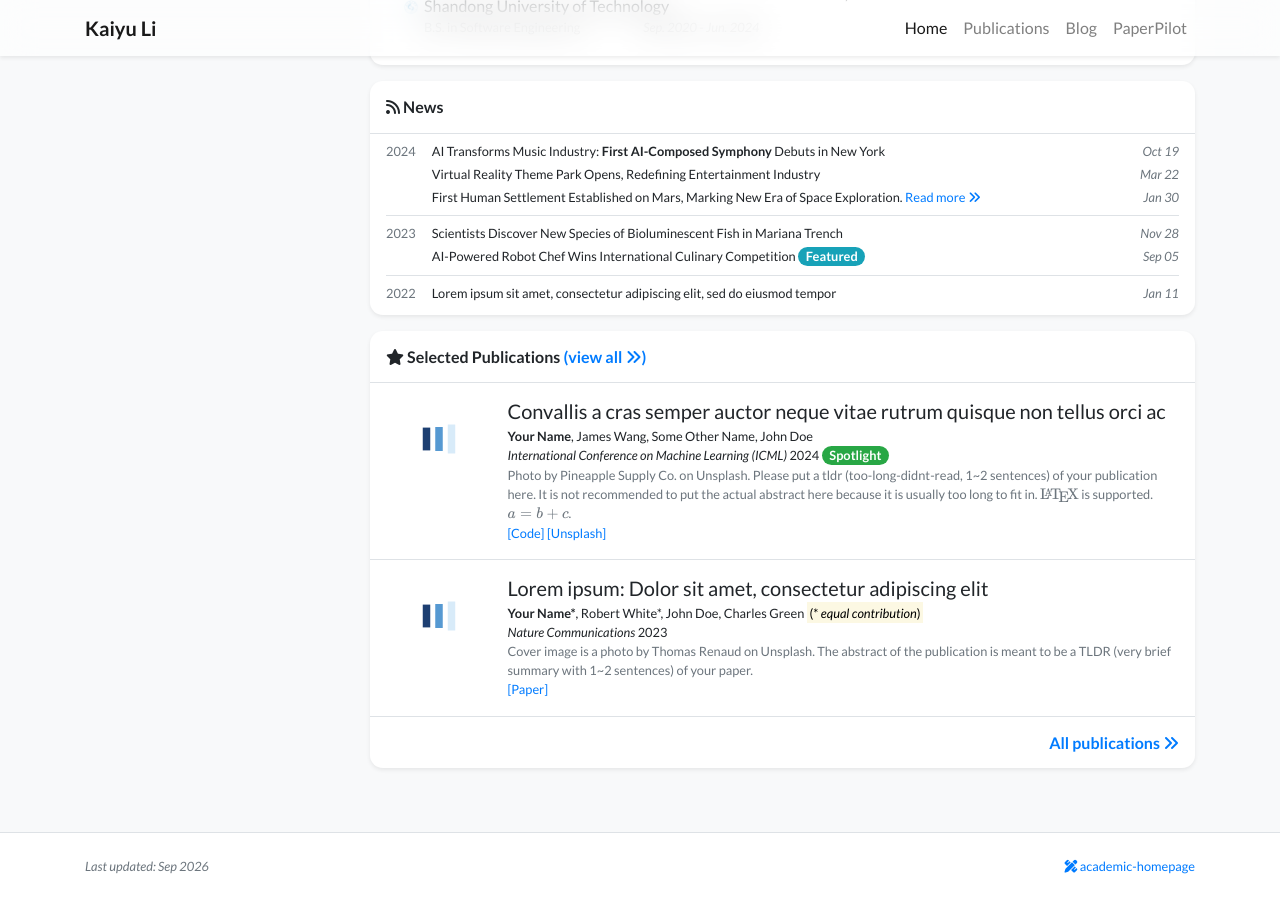
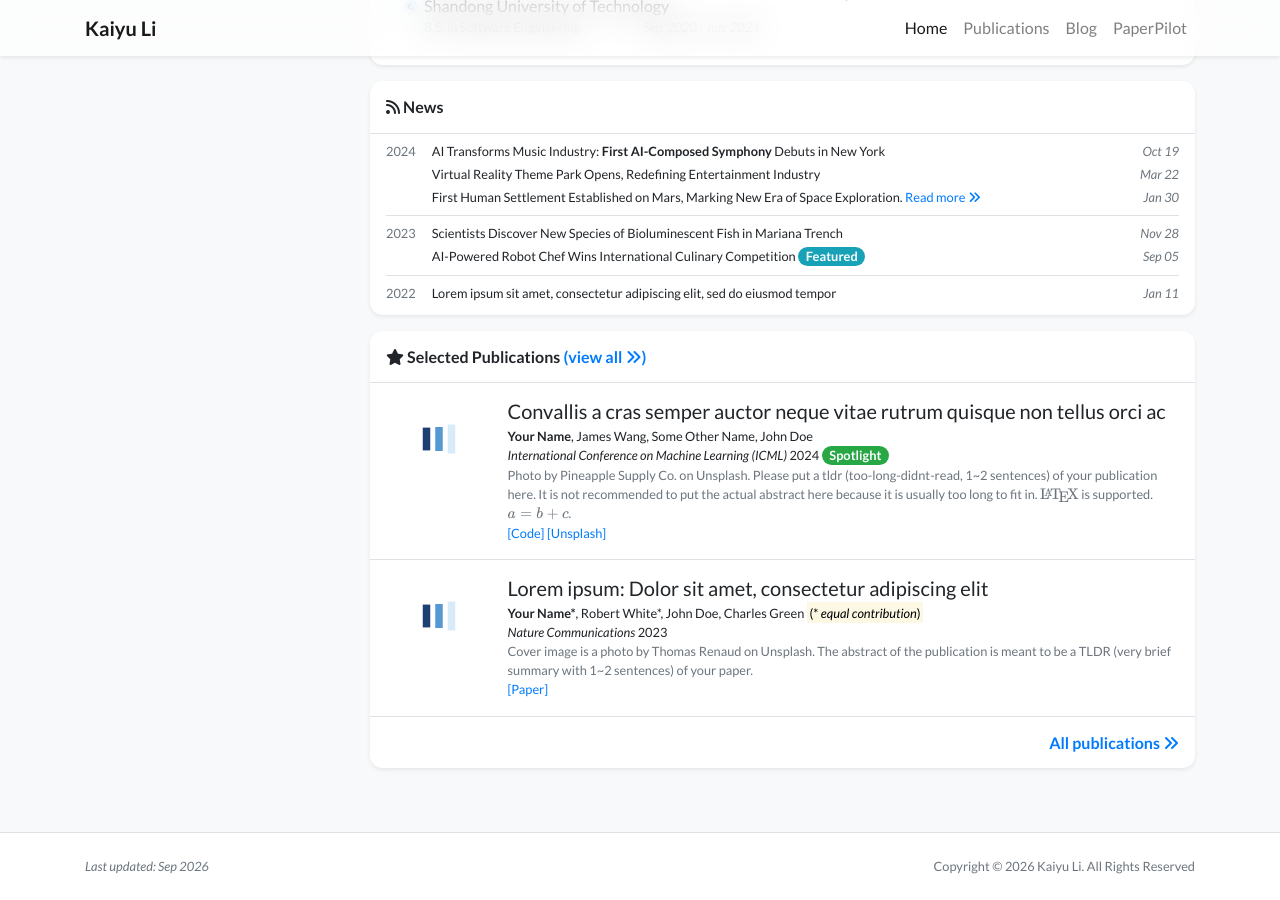
Before and after one commit to Leo-bcu/leo-bcu.github.io, a Jekyll site: the page built from index.html, in a window 1280 px wide and 900 px high, scrolled down 659 px. Built offline with Jekyll 4.4.1, drawn with Linux system fonts in a browser that asks for light colours; nearby versions of some CDN libraries; a style sheet for code colours, icons or effects is not loaded.

Commit message:
Update display.yml

```diff
--- a/_data/display.yml
+++ b/_data/display.yml
@@ -6,5 +6,4 @@ homepage:
 
 # Feel free to replace the footer text if you would like to, but I will greatly appreciate it
 # if you keep the link to the template so that more people can benefit from it. Thanks!
-footer_text: >-
-  <a href="https://github.com/luost26/academic-homepage" target="_blank"><i class="fas fa-pencil-ruler"></i> academic-homepage</a>
+footer_text: Copyright © 2026 Kaiyu Li. All Rights Reserved
```
